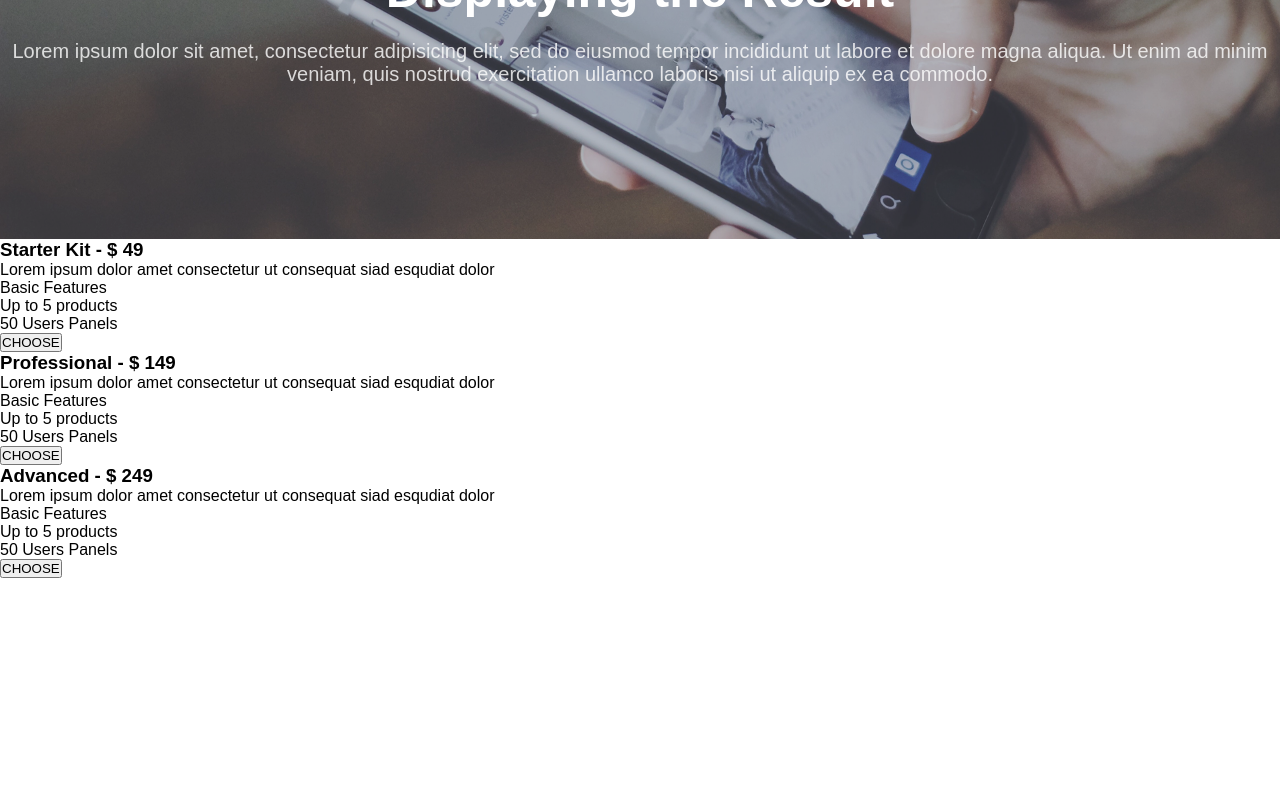
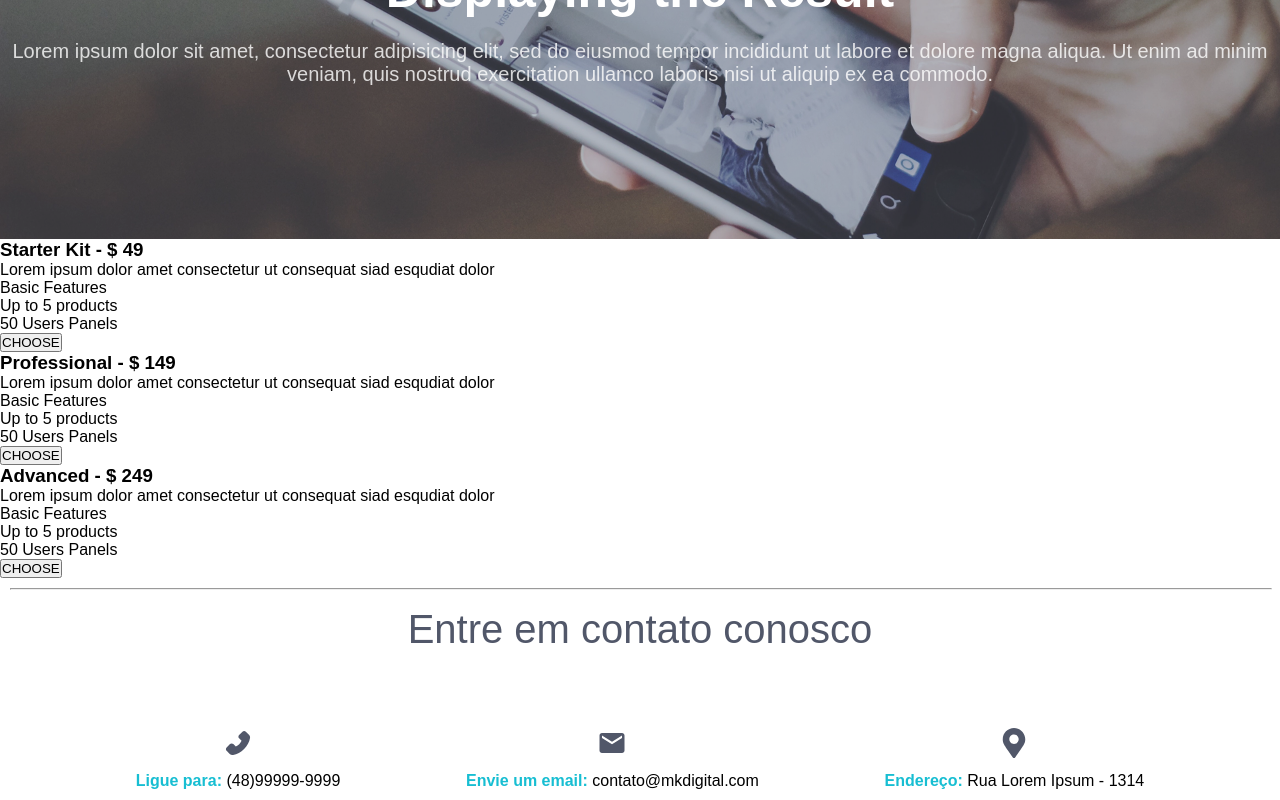
Before and after one commit to willianbatist/project-landing_page_agency, a React (Create React App) app: page / in a window 1280 px wide. Shown: the part 2846-3646 px from the top of the page. Before the commit the page ends 3424 px from the top, so only its background shows below. Built offline with nearby package versions, Linux system fonts and the light colour scheme.

Commit message:
feat: adicionando componente Contact

```diff
--- a/src/pages/home/Home.tsx
+++ b/src/pages/home/Home.tsx
@@ -2,6 +2,7 @@ import Header from "../../components/header/Header";
 import Products from "../../components/products/Products";
 import Services from "../../components/service/Services";
 import Pricing from "../../components/pricing/Pricing";
+import Contact from "../../components/contact/Contact";
 import * as S from "./home.style";
 import desktop1 from "../../img/desktop1.jpg";
 import desktop2 from "../../img/desktop2.jpg";
@@ -38,6 +39,7 @@ export default function Home() {
         </div>
       </div>
       <Pricing />
+      <Contact/>
     </S.HomeContainer>
   );
 }
```
